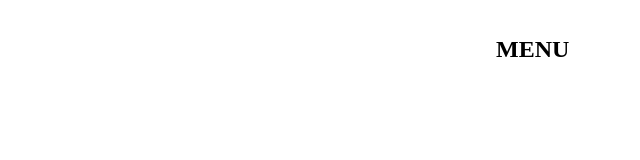
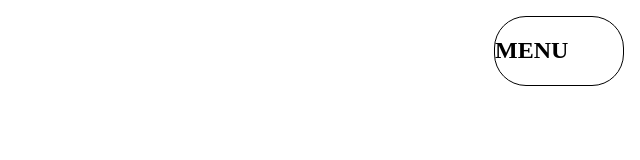
Before and after one commit to 2212021/2212021.github.io, a React (Create React App) app: page / in a window 1280 px wide. Shown: the top 160 px of the page, without its empty margins (640-1280 px from the left). Built offline with nearby package versions, Linux system fonts and the light colour scheme; a web font is replaced by a local one.

Commit message:
Update App.css

```diff
--- a/src/App.css
+++ b/src/App.css
@@ -16,6 +16,8 @@
 
 .menubutton {
   width: 8em;
+  border: solid 1px #000000;
+  border-radius: 2em;
   padding-bottom: 0.1em;
   margin-top: 0;
   margin-bottom: 0;
```
